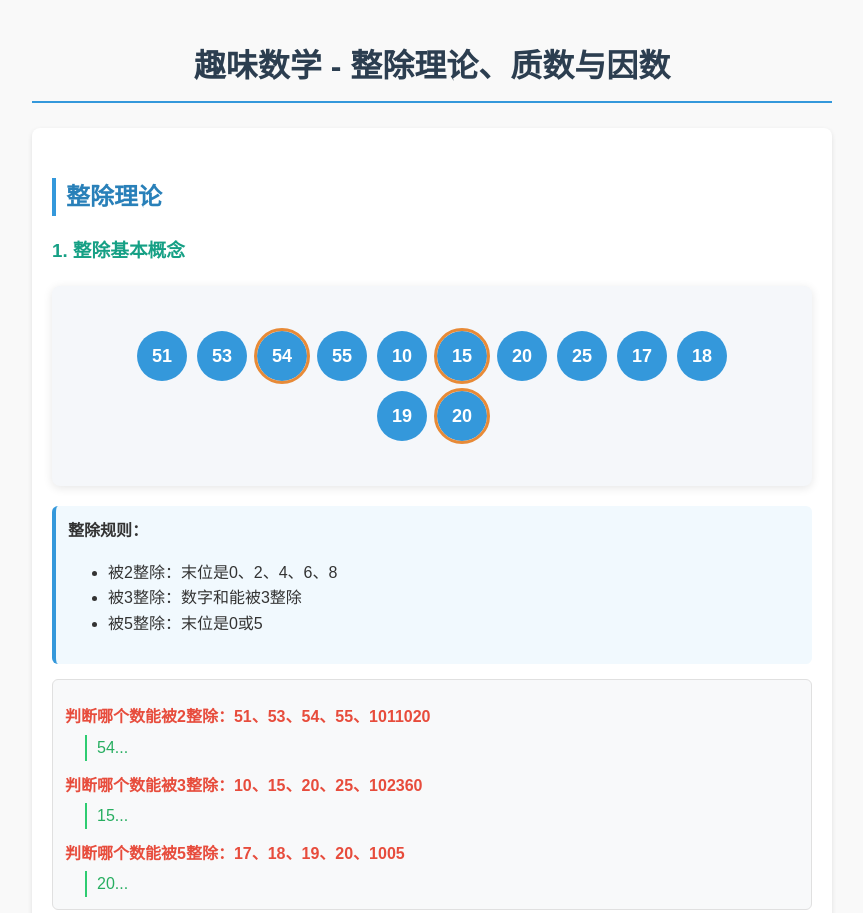
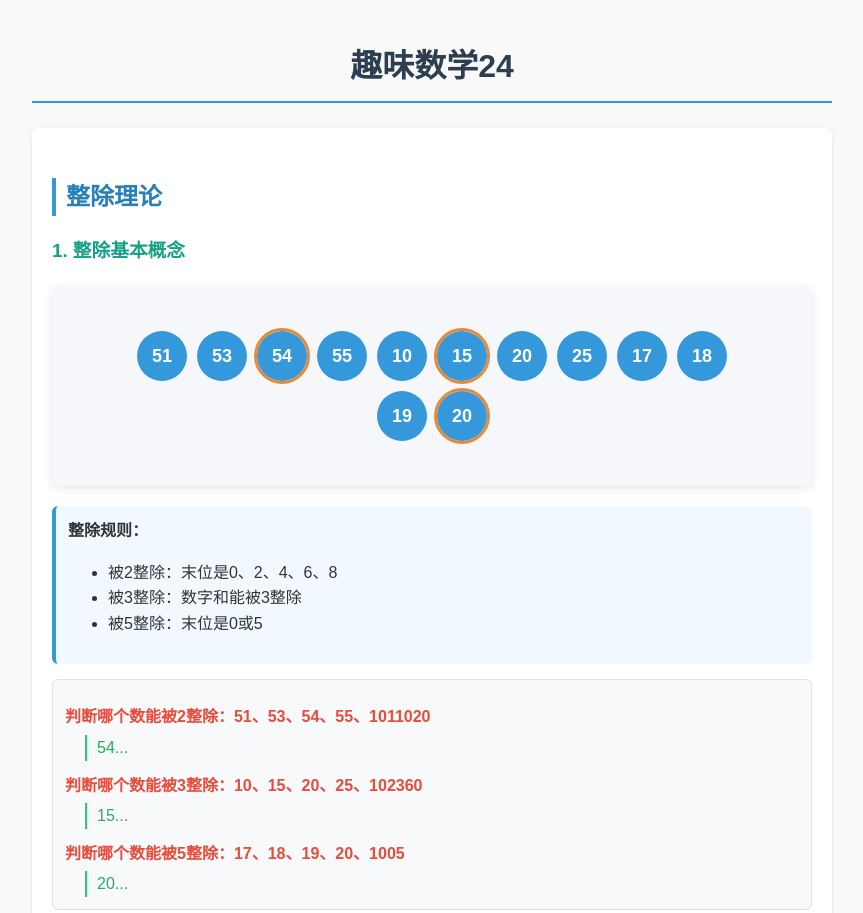
Before and after one commit to Sandy-long/math24, a plain HTML site: page index.html in a window 1280 px wide. Shown: the top 913 px of the page, without its empty margins (208-1071 px from the left). Drawn offline with nearby package versions, Linux system fonts and the light colour scheme.

Commit message:
Update index.html

```diff
--- a/index.html
+++ b/index.html
@@ -232,7 +232,7 @@
     </style>
 </head>
 <body>
-<h1>趣味数学 - 整除理论、质数与因数</h1>
+<h1>趣味数学24</h1>
 
 <div class="section">
     <h2>整除理论</h2>
```
